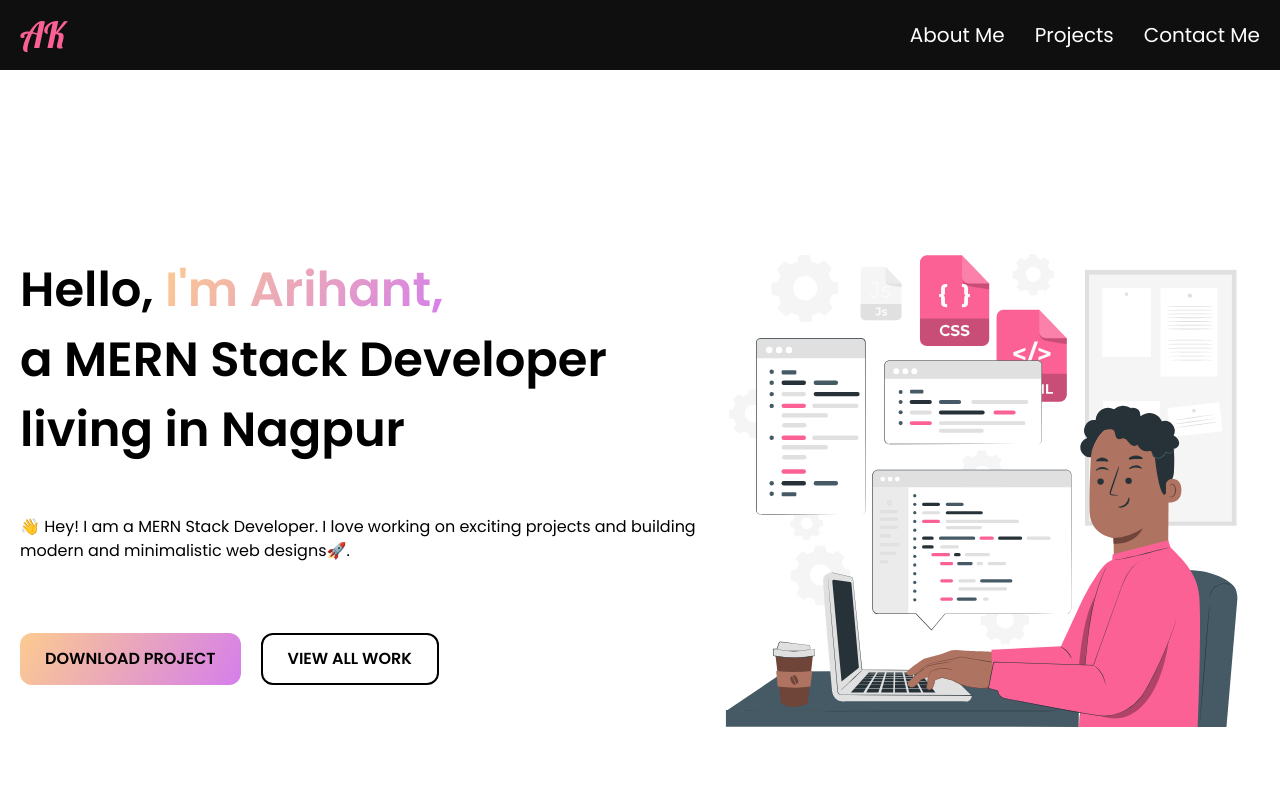
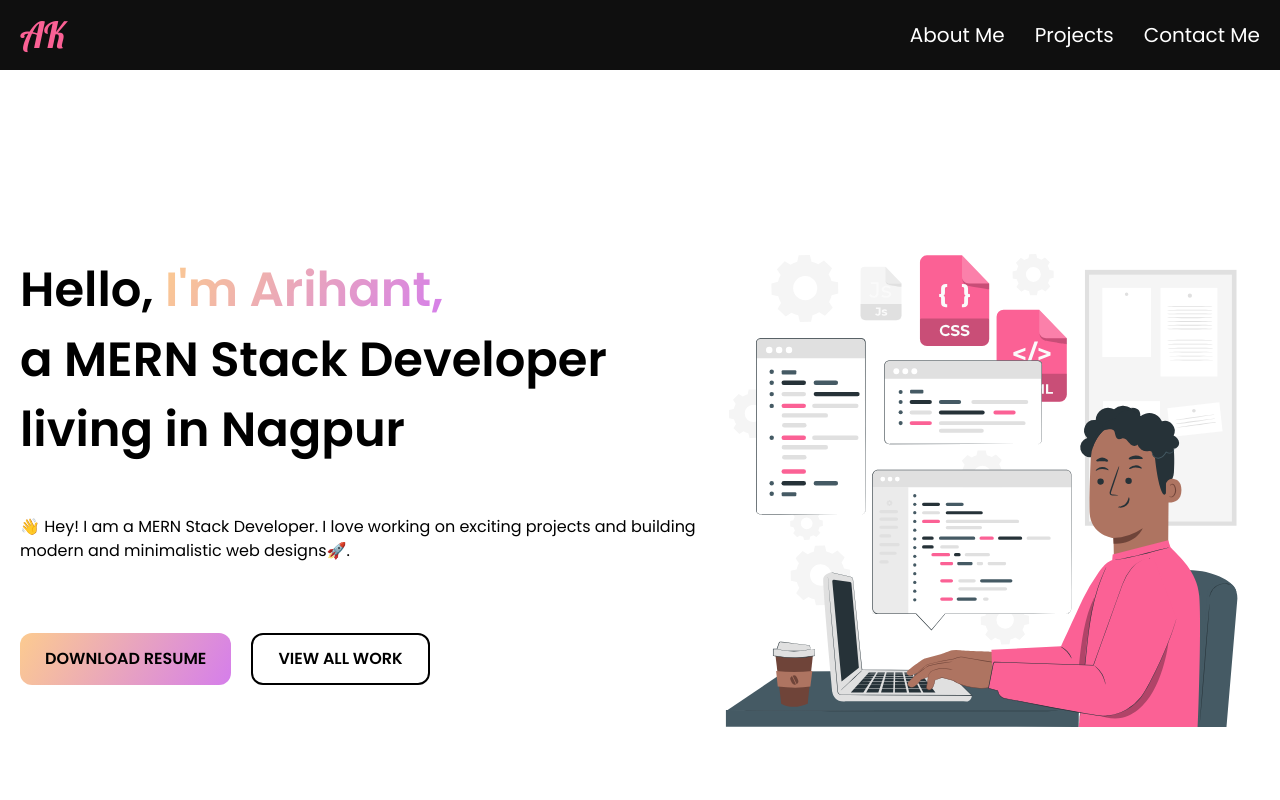
Before and after one commit to arihantXD/Portfolio-V02, a React (Vite) app: page / in a window 1280 px wide. Shown: the top 800 px of the page. Built offline with nearby package versions, Linux system fonts and the light colour scheme.

Commit message:
portfolio resume download feature

```diff
--- a/src/App.jsx
+++ b/src/App.jsx
@@ -49,7 +49,7 @@ function App() {
       );
     toast.promise(result, {
       loading: "Sending the message.",
-      success: "Arihant got it ✅.",
+      success: "Hi, I got it. I'll reach out soon ✅.",
       error: "Message not sent.",
     });
   };
@@ -100,7 +100,7 @@ function App() {
           </p>
           <div className="mt-[70px] [&>button]:uppercase [&>button]:font-semibold [&>button]:py-[12px] [&>button]:px-[25px] [&>button]:rounded-xl flex flex-col sm:flex-row gap-[20px]">
             <button className="bgColor">
-              <a href="/resume.docx">Download Project</a>
+              <a href="/resume.docx">Download Resume</a>
             </button>
             <button className="border-black border-[2px] ">
               <a href="#projects">view all work</a>
```
